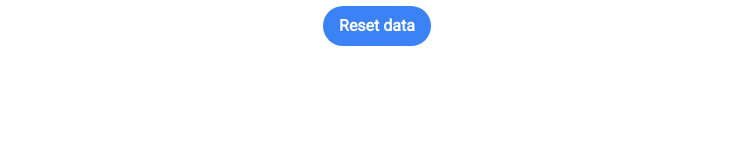
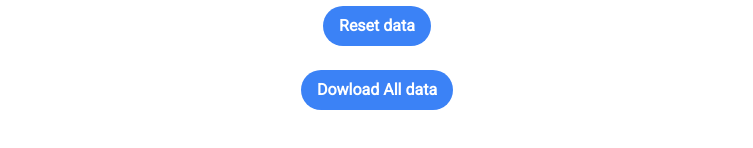
Before and after one commit to LucasFatas/recommender-study, a React (Create React App) app in the folder frontend/: page /dashboard in a window 1280 px wide. Shown: the part 546-694 px from the top of the page, without its empty margins (263-1016 px from the left). Built offline with nearby package versions, Linux system fonts and the light colour scheme; no server answers; sample sign-in values are in the browser's storage; the HTML template or start-up script is replaced by a standard one.

Commit message:
Add: revert batch, reset data and download all buttons

```diff
--- a/frontend/src/components/dashboard/Dashboard.jsx
+++ b/frontend/src/components/dashboard/Dashboard.jsx
@@ -1,9 +1,21 @@
 import React from 'react';
 import { useEffect, useState } from "react";
 import { useNavigate } from 'react-router-dom';
-import { backEndCreateNewBatch, isLoggedIn } from "../../controller/dashboardController";
 import { DownloadDashboard } from './DownloadDashboard';
-import { getBatch, getMetric, getUsers, setBatch, revertBatch } from '../../API/Dashboard';
+import {
+  backEndCreateNewBatch,
+  isLoggedIn,
+  handleResetData,
+  handleRevertData
+} from "../../controller/dashboardController";
+import {
+  getBatch,
+  getMetric,
+  getUsers,
+  setBatch,
+  revertBatch,
+  resetData
+} from '../../API/Dashboard';
 
 const buttonStyle = 'bg-blue-500 hover:bg-blue-700 text-white font-bold py-2 my-2 px-4 rounded-full text-white text-center mt-4';
 
@@ -45,11 +57,16 @@ export const Dashboard = ({switchCurrentBatch}) => {
     sessionStorage.removeItem("token")
     navigate("/login")
   };
+
   const date = () => {
     var currentdate = new Date();
     return `${currentdate.getDate()}/${(currentdate.getMonth()+1)}/${currentdate.getFullYear()} `;
   }
 
+  const downloadAllData = () => {
+    //TODO: add functionality
+    console.log('Download all');
+  }
 
   const createNewBatch = () => {
     //Shows the user a confirmation pop-up that sets confirmBox to true if they press ok and false otherwise
@@ -60,7 +77,6 @@ export const Dashboard = ({switchCurrentBatch}) => {
   };
 
   const showChangeBatchButtons = () => setChangeBatch(true)
-
 
   return (
     <div className='flex flex-col items-center justify-between py-28'>
@@ -135,11 +151,14 @@ export const Dashboard = ({switchCurrentBatch}) => {
       <button className={buttonStyle} onClick={logout} >
         Log out
       </button>
-      <button className={buttonStyle} onClick={revertBatch} >
+      <button className={buttonStyle} onClick={() => handleRevertData(revertBatch)} >
         Revert batch
       </button>
-      <button className={buttonStyle} onClick={logout} >
+      <button className={buttonStyle} onClick={() => handleResetData(resetData)} >
         Reset data
+      </button>
+      <button className={buttonStyle} onClick={downloadAllData} >
+        Dowload All data
       </button>
     </div>
   )
```
